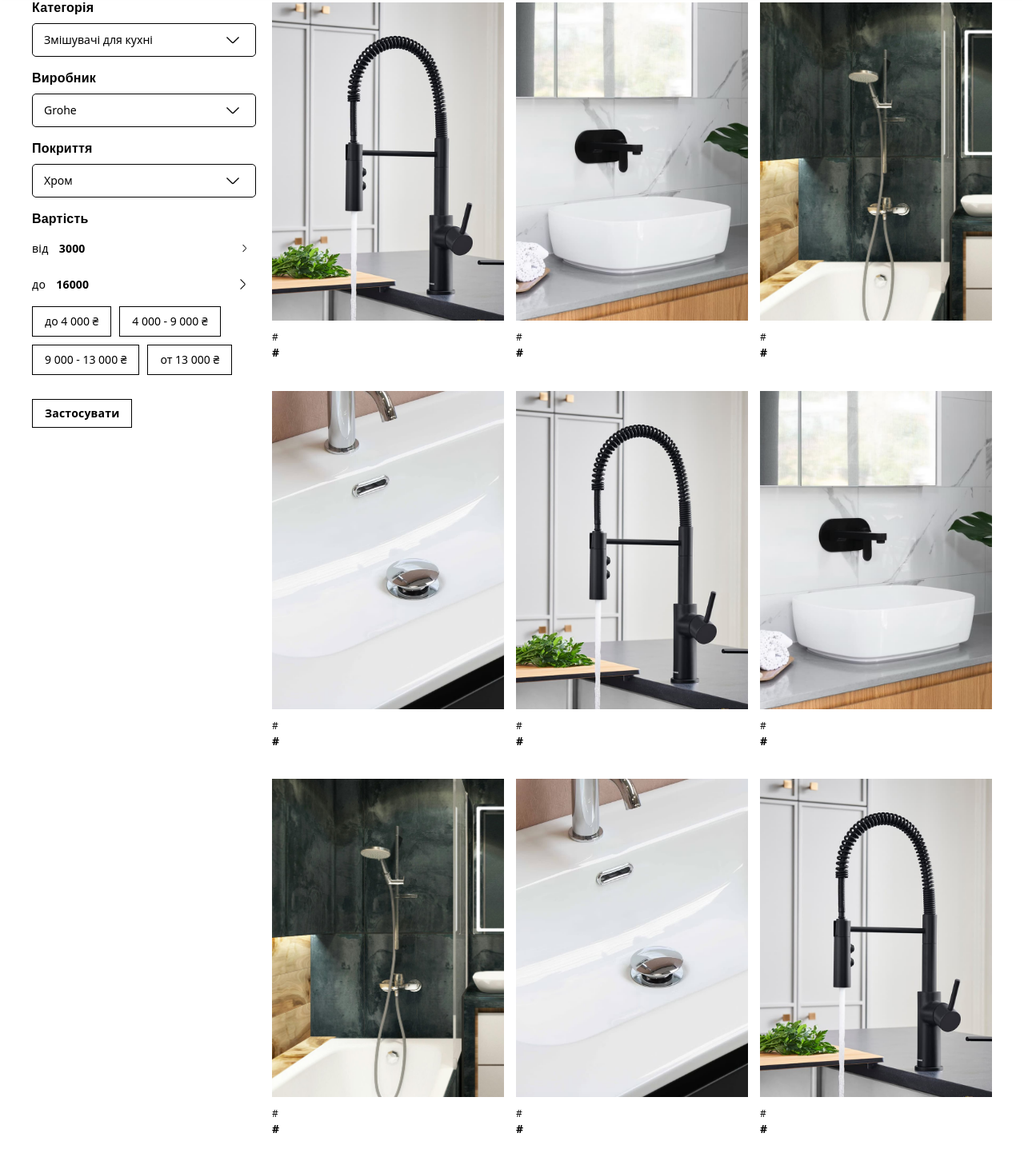
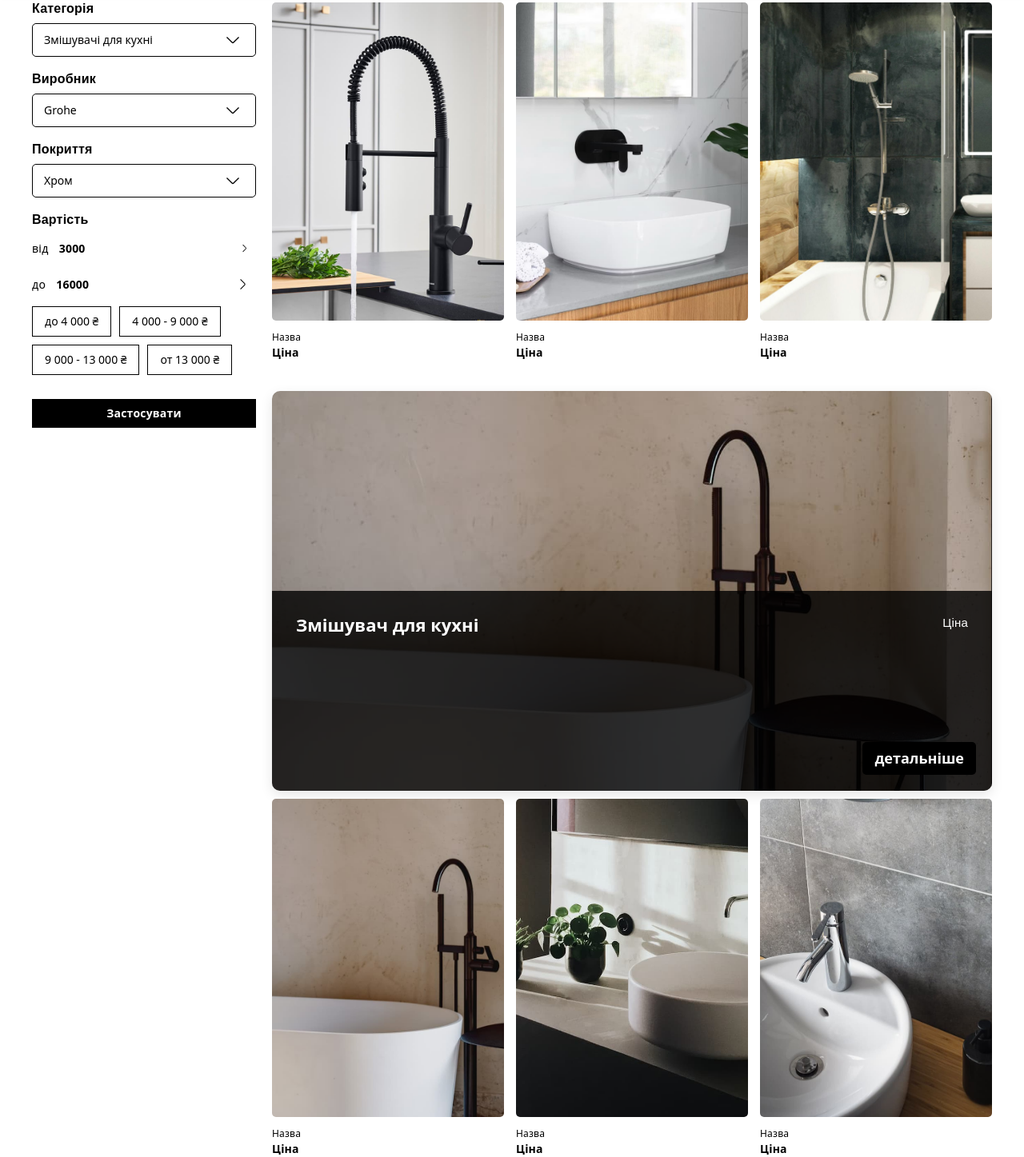
Before and after one commit to slipchenkoanastasiia/Plumbing-shop, a website built with Parcel: page docs/catalog.html in a window 1280 px wide. Shown: the part 84-1531 px from the top of the page at 80% size. Built offline with nearby package versions, Linux system fonts and the light colour scheme.

Commit message:
fix prod pg

```diff
--- a/docs/catalog.html
+++ b/docs/catalog.html
@@ -198,82 +198,94 @@
                             <svg class="svg-row" width="24" height="24" onclick="toggleColor(event)">
                                 <use href="./media/icons.svg#arrow-right"></use>
                             </svg>
-                            <img src="./media/prod1.jpg" alt="#" width="236" height="368" loading="lazy">
-                            <p class="overlay">#</p>
-                            <h3 class="title-row">#</h3>
-                            <p class="caption-row">#</p>
+                            <div class="image-wrapper"><img src="./media/prod1.jpg" alt="#" width="236" height="368" loading="lazy">
+                            </div>
+                            <h3 class="title-row">Назва</h3>
+                            <p class="caption-row">Ціна</p>
                         </div>
                         <div class="product-item">
                             <svg class="svg-row" width="24" height="24" onclick="toggleColor(event)">
                                 <use href="./media/icons.svg#arrow-right"></use>
                             </svg>
-                            <img src="./media/prod2.jpg" alt="#" width="236" height="368" loading="lazy">
-                            <p class="overlay">#</p>
-                            <h3 class="title-row">#</h3>
-                            <p class="caption-row">#</p>
+                            <div class="image-wrapper"><img src="./media/prod2.jpg" alt="#" width="236" height="368" loading="lazy">
+                            </div>
+                            <h3 class="title-row">Назва</h3>
+                            <p class="caption-row">Ціна</p>
                         </div>
                         <div class="product-item">
                             <svg class="svg-row" width="24" height="24" onclick="toggleColor(event)">
                                 <use href="./media/icons.svg#arrow-right"></use>
                             </svg>
-                            <img src="./media/prod3.jpg" alt="#" width="236" height="368" loading="lazy">
-                            <p class="overlay">#</p>
-                            <h3 class="title-row">#</h3>
-                            <p class="caption-row">#</p>
+                            <div class="image-wrapper"><img src="./media/prod3.jpg" alt="#" width="236" height="368" loading="lazy">
+                            </div>
+                            <h3 class="title-row">Назва</h3>
+                            <p class="caption-row">Ціна</p>
+                        </div>
+
+                        <div class="product-card">
+                          <img src="./media/new1.jpg" alt="Товар 1" class="product-img">
+                          <div class="product-info">
+                              <p class="product-title">Змішувач для кухні</p>
+                              <p class="product-price">Ціна</p>
+                          </div>
+                          <div class="button-container">
+                            <button class="details-btn">детальніше</button>
+                        </div>
+                      </div>
+
+                        <div class="product-item">
+                            <svg class="svg-row" width="24" height="24" onclick="toggleColor(event)">
+                                <use href="./media/icons.svg#arrow-right"></use>
+                            </svg>
+                            <div class="image-wrapper"><img src="./media/new1.jpg" alt="#" width="236" height="368" loading="lazy">
+                            </div>
+                            <h3 class="title-row">Назва</h3>
+                            <p class="caption-row">Ціна</p>
                         </div>
                         <div class="product-item">
                             <svg class="svg-row" width="24" height="24" onclick="toggleColor(event)">
                                 <use href="./media/icons.svg#arrow-right"></use>
                             </svg>
-                            <img src="./media/prod4.jpg" alt="#" width="236" height="368" loading="lazy">
-                            <p class="overlay">#</p>
-                            <h3 class="title-row">#</h3>
-                            <p class="caption-row">#</p>
+                            <div class="image-wrapper"><img src="./media/new2.jpg" alt="#" width="236" height="368" loading="lazy">
+                            </div>
+                            <h3 class="title-row">Назва</h3>
+                            <p class="caption-row">Ціна</p>
                         </div>
                         <div class="product-item">
                             <svg class="svg-row" width="24" height="24" onclick="toggleColor(event)">
                                 <use href="./media/icons.svg#arrow-right"></use>
                             </svg>
-                            <img src="./media/prod1.jpg" alt="#" width="236" height="368" loading="lazy">
-                            <p class="overlay">#</p>
-                            <h3 class="title-row">#</h3>
-                            <p class="caption-row">#</p>
+                            <div class="image-wrapper"><img src="./media/new3.jpg" alt="#" width="236" height="368" loading="lazy">
+                            </div>
+                            <h3 class="title-row">Назва</h3>
+                            <p class="caption-row">Ціна</p>
                         </div>
                         <div class="product-item">
                             <svg class="svg-row" width="24" height="24" onclick="toggleColor(event)">
                                 <use href="./media/icons.svg#arrow-right"></use>
                             </svg>
-                            <img src="./media/prod2.jpg" alt="#" width="236" height="368" loading="lazy">
-                            <p class="overlay">#</p>
-                            <h3 class="title-row">#</h3>
-                            <p class="caption-row">#</p>
+                            <div class="image-wrapper"><img src="./media/sale2.jpg" alt="#" width="236" height="368" loading="lazy">
+                            </div>
+                            <h3 class="title-row">Назва</h3>
+                            <p class="caption-row">Ціна</p>
                         </div>
                         <div class="product-item">
                             <svg class="svg-row" width="24" height="24" onclick="toggleColor(event)">
                                 <use href="./media/icons.svg#arrow-right"></use>
                             </svg>
-                            <img src="./media/prod3.jpg" alt="#" width="236" height="368" loading="lazy">
-                            <p class="overlay">#</p>
-                            <h3 class="title-row">#</h3>
-                            <p class="caption-row">#</p>
+                            <div class="image-wrapper"><img src="./media/sale1.jpg" alt="#" width="236" height="368" loading="lazy">
+                            </div>
+                            <h3 class="title-row">Назва</h3>
+                            <p class="caption-row">Ціна</p>
                         </div>
                         <div class="product-item">
                             <svg class="svg-row" width="24" height="24" onclick="toggleColor(event)">
                                 <use href="./media/icons.svg#arrow-right"></use>
                             </svg>
-                            <img src="./media/prod4.jpg" alt="#" width="236" height="368" loading="lazy">
-                            <p class="overlay">#</p>
-                            <h3 class="title-row">#</h3>
-                            <p class="caption-row">#</p>
-                        </div>
-                        <div class="product-item">
-                            <svg class="svg-row" width="24" height="24" onclick="toggleColor(event)">
-                                <use href="./media/icons.svg#arrow-right"></use>
-                            </svg>
-                            <img src="./media/prod1.jpg" alt="#" width="236" height="368" loading="lazy">
-                            <p class="overlay">#</p>
-                            <h3 class="title-row">#</h3>
-                            <p class="caption-row">#</p>
+                            <div class="image-wrapper"><img src="./media/sale3.jpg" alt="#" width="236" height="368" loading="lazy">
+                            </div>
+                            <h3 class="title-row">Назва</h3>
+                            <p class="caption-row">Ціна</p>
                         </div>
                     </div>
                 </div>
--- a/docs/css/catalog.css
+++ b/docs/css/catalog.css
@@ -101,7 +101,7 @@
     letter-spacing: 0.2px;
     color: var(--black);
     font-weight: 600;
-    font-family: var(--accent-font);
+    font-family: var(--main-font);
     display: block;
     margin-bottom: 10px;
 }
@@ -116,7 +116,7 @@
     width: 100%;
     padding: 25px;
     font-size: 14px;
-    font-family: var(--accent-font);
+    font-family: var(--main-font);
     font-weight: 400;
     color: var(--black);
     background-color: var(--light-gray);
@@ -139,7 +139,7 @@ option {
     letter-spacing: 0.3px;
     color: var(--black);
     font-weight: 400;
-    font-family: var(--accent-font);
+    font-family: var(--main-font);
     background-color: var(--white);
   }
 
@@ -190,14 +190,14 @@ option:hover {
 }
 
 .custom-dropdown li {
-    padding: 8px 12px;
+    padding: 6px 12px;
     cursor: pointer;
     font-size: 14px;
     line-height: 1;
     letter-spacing: 0.2px;
     color: var(--black);
     font-weight: 400;
-    font-family: var(--accent-font);
+    font-family: var(--main-font);
 }
 
 .custom-dropdown li:hover {
@@ -297,7 +297,7 @@ option:hover {
     color: var(--white);
 }
 
-.apply-filters-btn {
+.filters form button[type="submit"] {
     padding: 10px 15px;
     margin-top: 10px;
     font-size: 14px;
@@ -310,6 +310,7 @@ option:hover {
     border-radius: 5;
     cursor: pointer;
     transition: background-color 0.3s, color 0.3s;
+    width: 100%;
 }
 
 .filters form button[type="submit"]:hover {
@@ -317,10 +318,6 @@ option:hover {
     color: var(--black);
 }
 
-.filters form button[type="submit"]:active {
-    background-color: var(--white);
-    color: var(--black);
-}
 
 /* Стилі для карток товарів */
 .product-list-container {
@@ -347,37 +344,43 @@ option:hover {
     flex: 0 0 calc(33.33% - 10px);
     text-align: center;
     margin-bottom: 30px;
+    overflow: hidden;
 }
 
 .product-item img {
     width: 100%;
     height: 398px;
     object-fit: cover;
+    display: block;
 }
 
-.overlay {
+.product-item .image-wrapper {
+    position: relative;
+    width: 100%;
+    height: 398px;
+}
+
+.product-item .image-wrapper img {
+    width: 100%;
+    height: 100%;
+    object-fit: cover;
+    display: block;
+    border-radius: 5px;
+}
+
+.product-item .image-wrapper::after {
+    content: "";
     position: absolute;
-    bottom: 56px;
+    top: 0;
     left: 0;
     width: 100%;
-    height: 52px;
-    background-color: var(--main-brand-color);
-    color: var(--bg-color);
-    text-align: center;
-    font-size: 14px;
-    line-height: 52px;
-    letter-spacing: 1px;
-    font-weight: 600;
-    opacity: 0;
-    pointer-events: none;
-    transition: opacity 0.3s cubic-bezier(0.4, 0, 0.2, 1);
-    cursor: pointer;
+    height: 100%;
+    background-color: rgba(0, 0, 0, 0);
+    transition: background-color 0.3s ease-in-out;
 }
 
-.product-item:hover .overlay,
-.product-item:focus .overlay {
-    opacity: 1;
-    pointer-events: auto;
+.product-item:hover .image-wrapper::after {
+    background-color: rgba(0, 0, 0, 0.5);
 }
 
 .svg-row {
```
Also changed, not shown: dist/catalog.html, dist/sale1.4f5c0ede.jpg (added), dist/sale2.4f2baa79.jpg (added), dist/sale3.2f87c1f3.jpg (added), 2 other files.
